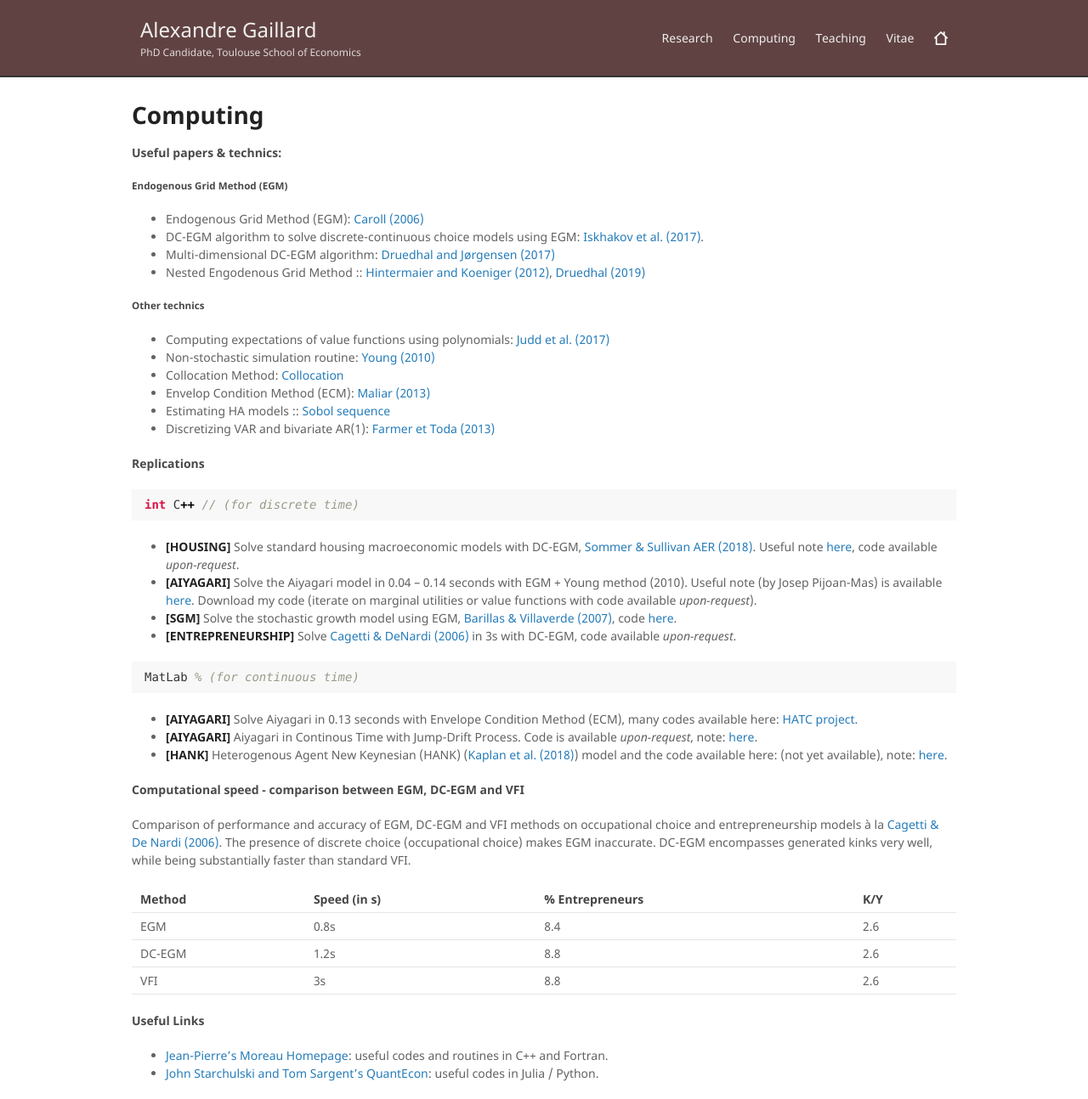
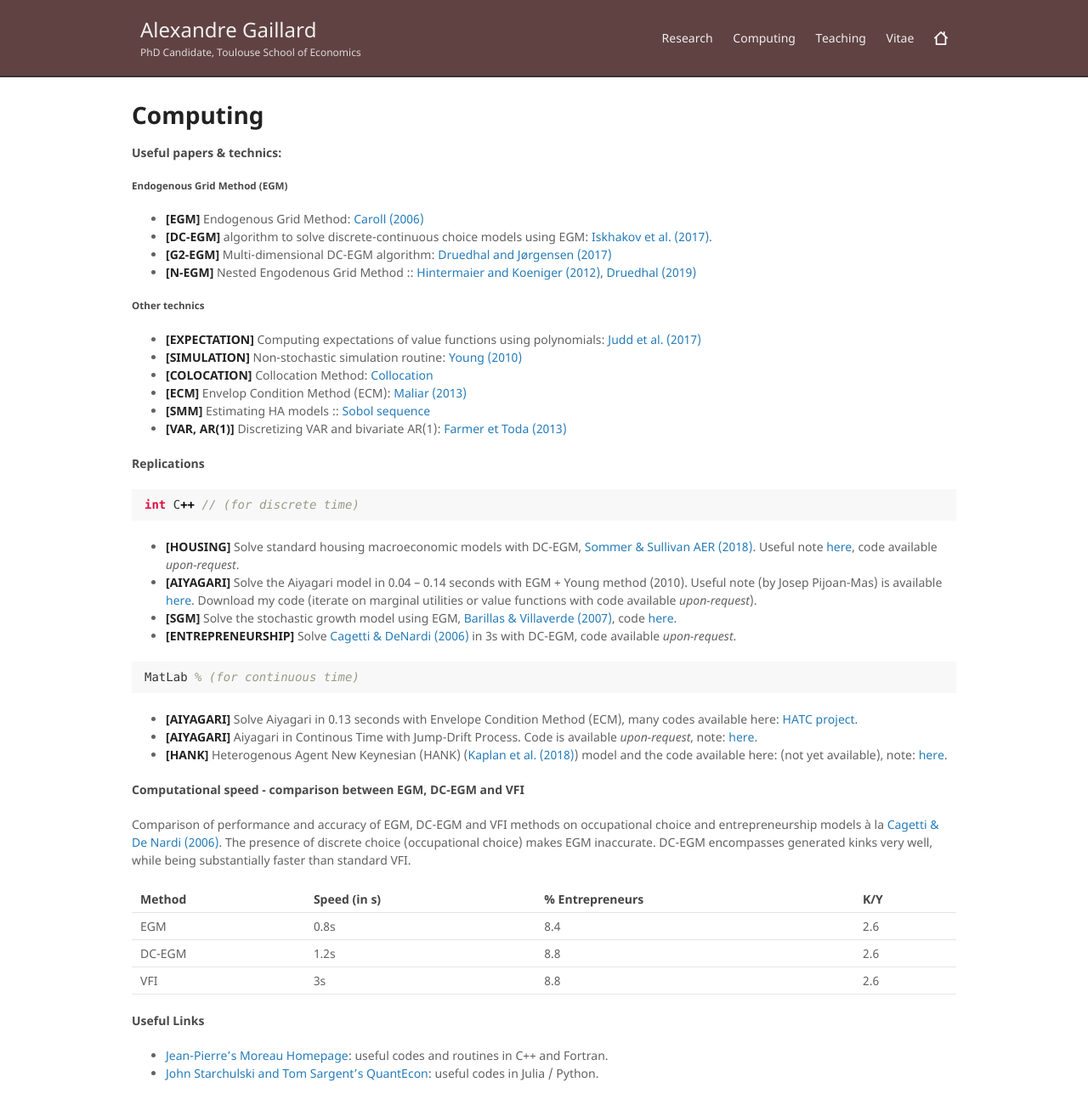
Before and after one commit to AGaillardTSE/AGaillardTSE.github.io, a Jekyll site: the page built from computing.md, in a window 1280 px wide. Shown: the whole page at 85% size. Built offline with Jekyll 4.4.1, drawn with Linux system fonts in a browser that asks for light colours; our own code applies the rules of GitHub Pages for plain Markdown files.

Commit message:
Update computing.md

```diff
--- a/computing.md
+++ b/computing.md
@@ -7,19 +7,19 @@ layout: page
 
 #### Useful papers & technics:
 ##### Endogenous Grid Method (EGM)
- - Endogenous Grid Method (EGM): [Caroll (2006)](http://pages.stern.nyu.edu/~dbackus/Computation/Carroll%20endog%20grid%20EL%2006.pdf)
- - DC-EGM algorithm to solve discrete-continuous choice models using EGM: [Iskhakov et al. (2017)](https://onlinelibrary.wiley.com/doi/abs/10.3982/QE643).
- - Multi-dimensional DC-EGM algorithm: [Druedhal and Jørgensen (2017)](https://www.sciencedirect.com/science/article/pii/S0165188916301920)
- - Nested Engodenous Grid Method :: [Hintermaier and Koeniger (2012)](https://hal.archives-ouvertes.fr/hal-00732758/document), [Druedhal (2019)](http://web.econ.ku.dk/druedahl/papers/2019_NEGM.pdf)
+ - **[EGM]** Endogenous Grid Method: [Caroll (2006)](http://pages.stern.nyu.edu/~dbackus/Computation/Carroll%20endog%20grid%20EL%2006.pdf)
+ - **[DC-EGM]** algorithm to solve discrete-continuous choice models using EGM: [Iskhakov et al. (2017)](https://onlinelibrary.wiley.com/doi/abs/10.3982/QE643).
+ - **[G2-EGM]** Multi-dimensional DC-EGM algorithm: [Druedhal and Jørgensen (2017)](https://www.sciencedirect.com/science/article/pii/S0165188916301920)
+ - **[N-EGM]** Nested Engodenous Grid Method :: [Hintermaier and Koeniger (2012)](https://hal.archives-ouvertes.fr/hal-00732758/document), [Druedhal (2019)](http://web.econ.ku.dk/druedahl/papers/2019_NEGM.pdf)
 
 ##### Other technics
 
-* Computing expectations of value functions using polynomials: [Judd et al. (2017)](https://onlinelibrary.wiley.com/doi/abs/10.3982/QE329)
-* Non-stochastic simulation routine: [Young (2010)](http://people.virginia.edu/~ey2d/young_2010.pdf)
-* Collocation Method: [Collocation](https://en.wikipedia.org/wiki/Collocation_method)
-* Envelop Condition Method (ECM): [Maliar (2013)](https://stanford.edu/~maliarl/Files/EL2013.pdf)
-* Estimating HA models :: [Sobol sequence](https://en.wikipedia.org/wiki/Sobol_sequence)
-* Discretizing VAR and bivariate AR(1): [Farmer et Toda (2013)](https://www.econstor.eu/bitstream/10419/195551/1/1015515150.pdf)
+* **[EXPECTATION]** Computing expectations of value functions using polynomials: [Judd et al. (2017)](https://onlinelibrary.wiley.com/doi/abs/10.3982/QE329)
+* **[SIMULATION]** Non-stochastic simulation routine: [Young (2010)](http://people.virginia.edu/~ey2d/young_2010.pdf)
+* **[COLOCATION]** Collocation Method: [Collocation](https://en.wikipedia.org/wiki/Collocation_method)
+* **[ECM]** Envelop Condition Method (ECM): [Maliar (2013)](https://stanford.edu/~maliarl/Files/EL2013.pdf)
+* **[SMM]** Estimating HA models :: [Sobol sequence](https://en.wikipedia.org/wiki/Sobol_sequence)
+* **[VAR, AR(1)]** Discretizing VAR and bivariate AR(1): [Farmer et Toda (2013)](https://www.econstor.eu/bitstream/10419/195551/1/1015515150.pdf)
 
 #### Replications
 
```
